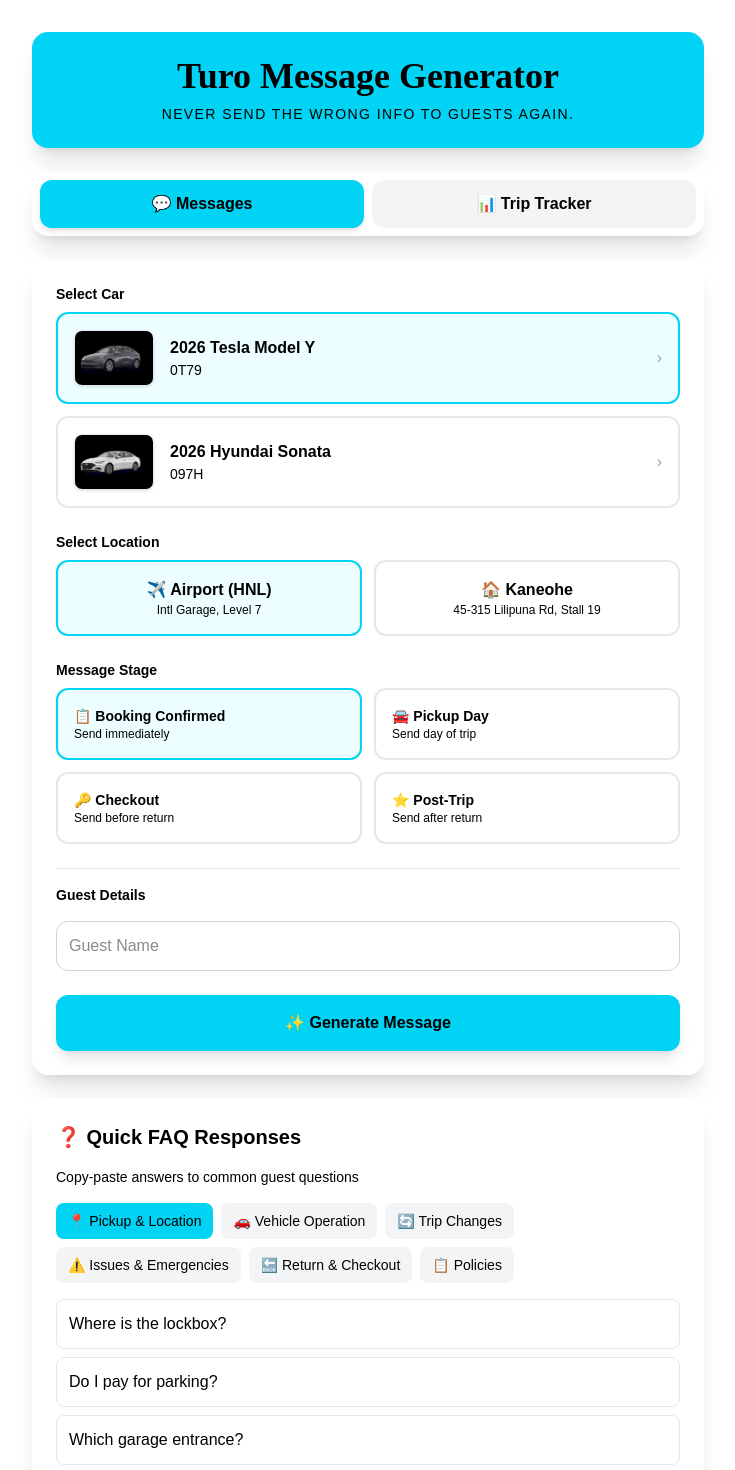
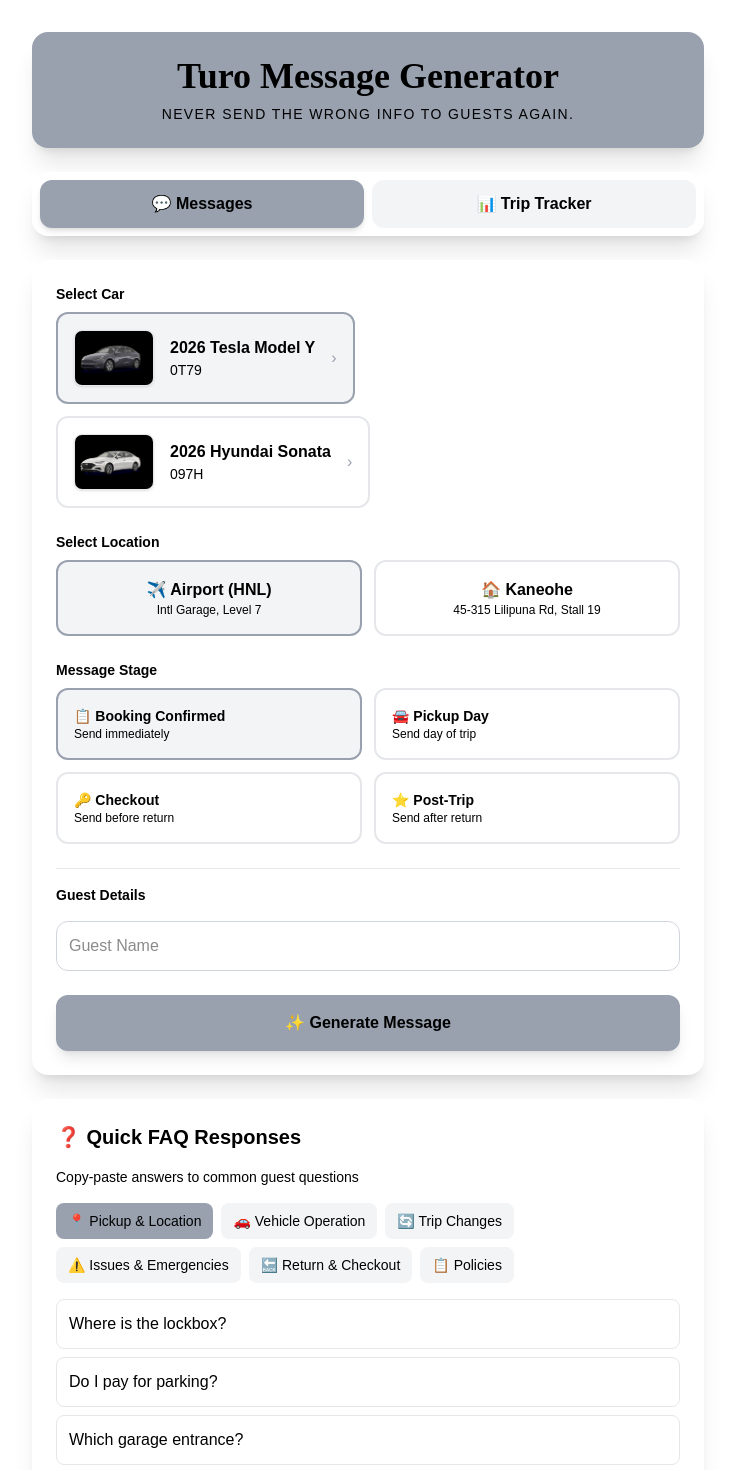
Before and after one commit to alfbot808/turo-message-app, a Next.js app: page / in a window 1280 px wide. Shown: the top 1470 px of the page, without its empty margins (272-1007 px from the left). Built offline with nearby package versions, Linux system fonts and the light colour scheme.

Commit message:
Change all highlight colors from cyan to grey
- Update all selected states to use grey (bg-gray-100, border-gray-400)
- Update all buttons to use grey backgrounds
- Update header background to grey
- Update focus rings to grey
- Maintain black text throughout

```diff
--- a/src/app/page.tsx
+++ b/src/app/page.tsx
@@ -191,7 +191,7 @@
     <main className="min-h-screen p-4 md:p-8">
       <div className="max-w-2xl mx-auto">
         {/* Header */}
-        <div className="bg-cyan-400 rounded-2xl shadow-xl p-6 mb-6 text-center">
+        <div className="bg-gray-400 rounded-2xl shadow-xl p-6 mb-6 text-center">
           <h1 className="text-4xl font-black text-black mb-2" style={{ fontFamily: "'Brush Script MT', 'Dancing Script', cursive" }}>Turo Message Generator</h1>
           <p className="text-black text-sm font-medium uppercase tracking-widest">Never send the wrong info to guests again.</p>
         </div>
@@ -203,7 +203,7 @@
               onClick={() => setActiveTab("messages")}
               className={`py-3 px-4 rounded-xl font-semibold transition-all ${
                 activeTab === "messages"
-                  ? "bg-cyan-400 text-black shadow-md"
+                  ? "bg-gray-400 text-black shadow-md"
                   : "bg-gray-100 text-black hover:bg-gray-200"
               }`}
             >
@@ -213,7 +213,7 @@
               onClick={() => setActiveTab("trips")}
               className={`py-3 px-4 rounded-xl font-semibold transition-all flex items-center justify-center gap-2 ${
                 activeTab === "trips"
-                  ? "bg-cyan-400 text-black shadow-md"
+                  ? "bg-gray-400 text-black shadow-md"
                   : "bg-gray-100 text-black hover:bg-gray-200"
               }`}
             >
@@ -242,10 +242,10 @@
                     <button
                       key={carKey}
                       onClick={() => setCar(carKey)}
-                      className={`w-full p-4 rounded-xl border-2 transition-all flex items-center gap-4 ${
+                      className={`p-4 rounded-xl border-2 transition-all flex items-center gap-4 ${
                         car === carKey
-                          ? "border-cyan-400 bg-cyan-50"
-                          : "border-gray-200 hover:border-cyan-300 bg-white"
+                          ? "border-gray-400 bg-gray-100"
+                          : "border-gray-200 hover:border-gray-300 bg-white"
                       }`}
                     >
                       {/* Car Image */}
@@ -284,8 +284,8 @@
                     onClick={() => setLocation("airport")}
                     className={`p-4 rounded-xl border-2 transition-all ${
                       location === "airport"
-                        ? "border-cyan-400 bg-cyan-50"
-                        : "border-gray-200 hover:border-cyan-300 bg-white"
+                        ? "border-gray-400 bg-gray-100"
+                        : "border-gray-200 hover:border-gray-300 bg-white"
                     }`}
                   >
                     <div className="font-semibold text-black">✈️ Airport (HNL)</div>
@@ -295,8 +295,8 @@
                     onClick={() => setLocation("kaneohe")}
                     className={`p-4 rounded-xl border-2 transition-all ${
                       location === "kaneohe"
-                        ? "border-cyan-400 bg-cyan-50"
-                        : "border-gray-200 hover:border-cyan-300 bg-white"
+                        ? "border-gray-400 bg-gray-100"
+                        : "border-gray-200 hover:border-gray-300 bg-white"
                     }`}
                   >
                     <div className="font-semibold text-black">🏠 Kaneohe</div>
@@ -322,8 +322,8 @@
                       onClick={() => setStage(s.id as Stage)}
                       className={`p-4 rounded-xl border-2 text-left transition-all ${
                         stage === s.id
-                          ? "border-cyan-400 bg-cyan-50"
-                          : "border-gray-200 hover:border-cyan-300 bg-white"
+                          ? "border-gray-400 bg-gray-100"
+                          : "border-gray-200 hover:border-gray-300 bg-white"
                       }`}
                     >
                       <div className="font-semibold text-sm text-black">{s.label}</div>
@@ -345,7 +345,7 @@
                   onChange={(e) =>
                     setVariables({ ...variables, guestName: e.target.value })
                   }
-                  className="w-full p-3 border border-gray-300 rounded-xl focus:ring-2 focus:ring-cyan-400 focus:border-transparent outline-none"
+                  className="w-full p-3 border border-gray-300 rounded-xl focus:ring-2 focus:ring-gray-400 focus:border-transparent outline-none"
                 />
                 {needsLockboxCode && (
                   <input
@@ -355,7 +355,7 @@
                     onChange={(e) =>
                       setVariables({ ...variables, lockboxCode: e.target.value })
                     }
-                    className="w-full p-3 border border-gray-300 rounded-xl focus:ring-2 focus:ring-cyan-400 focus:border-transparent outline-none"
+                    className="w-full p-3 border border-gray-300 rounded-xl focus:ring-2 focus:ring-gray-400 focus:border-transparent outline-none"
                   />
                 )}
               </div>
@@ -363,7 +363,7 @@
               {/* Generate Button */}
               <button
                 onClick={handleGenerate}
-                className="w-full bg-cyan-400 hover:bg-cyan-500 text-black font-bold py-4 rounded-xl transition-colors shadow-lg"
+                className="w-full bg-gray-400 hover:bg-gray-500 text-black font-bold py-4 rounded-xl transition-colors shadow-lg"
               >
                 ✨ Generate Message
               </button>
@@ -408,7 +408,7 @@
                     }}
                     className={`px-3 py-2 rounded-lg text-sm font-medium transition-colors ${
                       activeFaqCategory === cat.id
-                        ? "bg-cyan-400 text-black"
+                        ? "bg-gray-400 text-black"
                         : "bg-gray-100 hover:bg-gray-200 text-black"
                     }`}
                   >
@@ -428,8 +428,8 @@
                         onClick={() => handleFaqSelect(item)}
                         className={`w-full text-left p-3 rounded-lg border transition-all ${
                           selectedFaq === item
-                            ? "border-cyan-400 bg-cyan-50"
-                            : "border-gray-200 hover:border-cyan-300 hover:bg-gray-50"
+                            ? "border-gray-400 bg-gray-100"
+                            : "border-gray-200 hover:border-gray-300 hover:bg-gray-50"
                         }`}
                       >
                         <span className="text-black">{faqLabels[item] || item}</span>
@@ -485,7 +485,7 @@
             {/* Add New Trip Button */}
             <button
               onClick={() => setShowNewTrip(true)}
-              className="w-full bg-cyan-400 hover:bg-cyan-500 text-black font-bold py-4 rounded-xl transition-colors shadow-lg"
+              className="w-full bg-gray-400 hover:bg-gray-500 text-black font-bold py-4 rounded-xl transition-colors shadow-lg"
             >
               ➕ Add New Trip
             </button>
@@ -508,7 +508,7 @@
                   placeholder="Guest Name"
                   value={newTrip.guestName || ""}
                   onChange={(e) => setNewTrip({ ...newTrip, guestName: e.target.value })}
-                  className="w-full p-3 border border-gray-300 rounded-xl focus:ring-2 focus:ring-cyan-400 outline-none"
+                  className="w-full p-3 border border-gray-300 rounded-xl focus:ring-2 focus:ring-gray-400 outline-none"
                 />
 
                 <div className="grid grid-cols-2 gap-3">
@@ -518,8 +518,8 @@
                       onClick={() => setNewTrip({ ...newTrip, car: carKey })}
                       className={`p-3 rounded-xl border-2 transition-all flex items-center gap-2 ${
                         newTrip.car === carKey
-                          ? "border-cyan-400 bg-cyan-50"
-                          : "border-gray-200 hover:border-cyan-300 bg-white"
+                          ? "border-gray-400 bg-gray-100"
+                          : "border-gray-200 hover:border-gray-300 bg-white"
                       }`}
                     >
                       <img
@@ -544,8 +544,8 @@
                     onClick={() => setNewTrip({ ...newTrip, location: "airport" })}
                     className={`p-3 rounded-xl border-2 transition-all ${
                       newTrip.location === "airport"
-                        ? "border-cyan-400 bg-cyan-50"
-                        : "border-gray-200 hover:border-cyan-300 bg-white"
+                        ? "border-gray-400 bg-gray-100"
+                        : "border-gray-200 hover:border-gray-300 bg-white"
                     }`}
                   >
                     <span className="text-black">Airport (HNL)</span>
@@ -554,8 +554,8 @@
                     onClick={() => setNewTrip({ ...newTrip, location: "kaneohe" })}
                     className={`p-3 rounded-xl border-2 transition-all ${
                       newTrip.location === "kaneohe"
-                        ? "border-cyan-400 bg-cyan-50"
-                        : "border-gray-200 hover:border-cyan-300 bg-white"
+                        ? "border-gray-400 bg-gray-100"
+                        : "border-gray-200 hover:border-gray-300 bg-white"
                     }`}
                   >
                     <span className="text-black">Kaneohe</span>
@@ -569,7 +569,7 @@
                       type="date"
                       value={newTrip.startDate || ""}
                       onChange={(e) => setNewTrip({ ...newTrip, startDate: e.target.value })}
-                      className="w-full p-3 border border-gray-300 rounded-xl focus:ring-2 focus:ring-cyan-400 outline-none text-black"
+                      className="w-full p-3 border border-gray-300 rounded-xl focus:ring-2 focus:ring-gray-400 outline-none text-black"
                     />
                   </div>
                   <div>
@@ -578,7 +578,7 @@
                       type="date"
                       value={newTrip.endDate || ""}
                       onChange={(e) => setNewTrip({ ...newTrip, endDate: e.target.value })}
-                      className="w-full p-3 border border-gray-300 rounded-xl focus:ring-2 focus:ring-cyan-400 outline-none text-black"
+                      className="w-full p-3 border border-gray-300 rounded-xl focus:ring-2 focus:ring-gray-400 outline-none text-black"
                     />
                   </div>
                 </div>
@@ -590,7 +590,7 @@
                       type="time"
                       value={newTrip.pickupTime || ""}
                       onChange={(e) => setNewTrip({ ...newTrip, pickupTime: e.target.value })}
-                      className="w-full p-3 border border-gray-300 rounded-xl focus:ring-2 focus:ring-cyan-400 outline-none text-black"
+                      className="w-full p-3 border border-gray-300 rounded-xl focus:ring-2 focus:ring-gray-400 outline-none text-black"
                     />
                   </div>
                   <div>
@@ -599,7 +599,7 @@
                       type="time"
                       value={newTrip.returnTime || ""}
                       onChange={(e) => setNewTrip({ ...newTrip, returnTime: e.target.value })}
-                      className="w-full p-3 border border-gray-300 rounded-xl focus:ring-2 focus:ring-cyan-400 outline-none text-black"
+                      className="w-full p-3 border border-gray-300 rounded-xl focus:ring-2 focus:ring-gray-400 outline-none text-black"
                     />
                   </div>
                 </div>
@@ -609,13 +609,13 @@
                   placeholder="Notes (optional)"
                   value={newTrip.notes || ""}
                   onChange={(e) => setNewTrip({ ...newTrip, notes: e.target.value })}
-                  className="w-full p-3 border border-gray-300 rounded-xl focus:ring-2 focus:ring-cyan-400 outline-none"
+                  className="w-full p-3 border border-gray-300 rounded-xl focus:ring-2 focus:ring-gray-400 outline-none"
                 />
 
                 <button
                   onClick={handleAddTrip}
                   disabled={!newTrip.guestName || !newTrip.startDate || !newTrip.endDate}
-                  className="w-full bg-cyan-400 hover:bg-cyan-500 disabled:bg-gray-300 disabled:cursor-not-allowed text-black font-bold py-3 rounded-xl transition-colors"
+                  className="w-full bg-gray-400 hover:bg-gray-500 disabled:bg-gray-300 disabled:cursor-not-allowed text-black font-bold py-3 rounded-xl transition-colors"
                 >
                   Add Trip
                 </button>
@@ -636,7 +636,7 @@
                   onClick={() => setTripFilter(filter.id as TripStatus | "all")}
                   className={`px-3 py-2 rounded-lg text-sm font-medium transition-colors ${
                     tripFilter === filter.id
-                      ? "bg-cyan-400 text-black"
+                      ? "bg-gray-400 text-black"
                       : "bg-white hover:bg-gray-100 text-black shadow"
                   }`}
                 >
```
Also changed, not shown: 16 other files (tests, documents, lock files or other folders).
